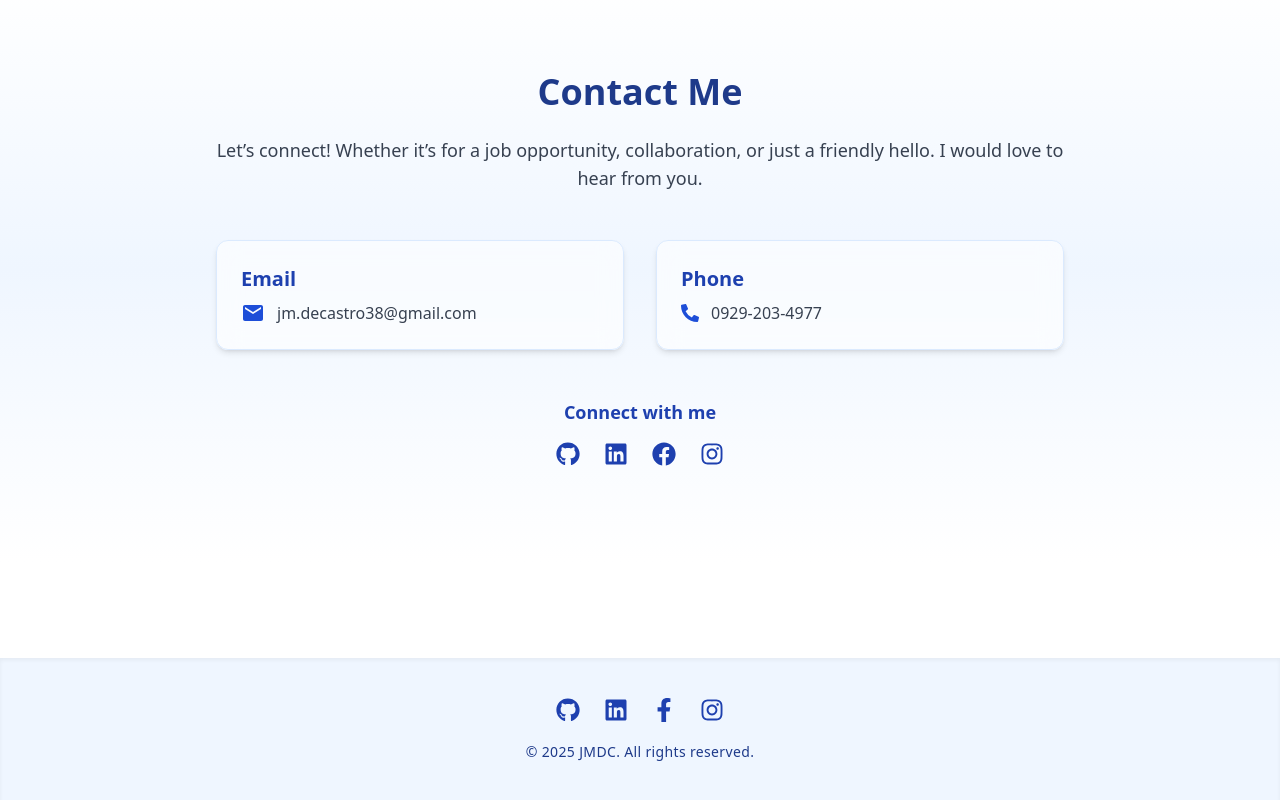
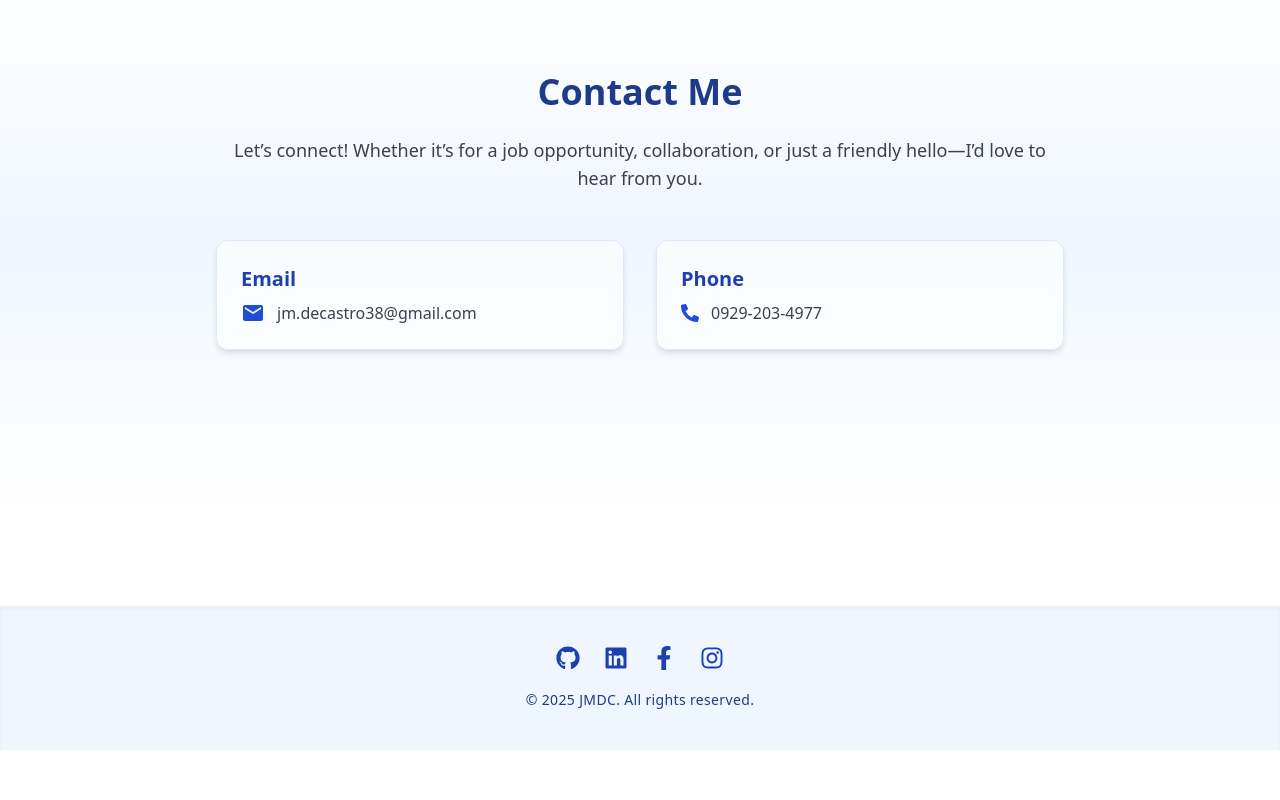
Before and after one commit to JesDC/dc-portfolio, a React (Create React App) app: page / in a window 1280 px wide. Shown: the part 4219-5019 px from the top of the page. After the commit the page ends 4969 px from the top, so only its background shows below. Built offline with nearby package versions, Linux system fonts and the light colour scheme.

Commit message:
Update Contacts.js

```diff
--- a/src/components/Contacts.js
+++ b/src/components/Contacts.js
@@ -1,11 +1,5 @@
 import React, { useEffect } from "react";
-import {
-  FaPhoneAlt,
-  FaGithub,
-  FaLinkedin,
-  FaFacebook,
-  FaInstagram,
-} from "react-icons/fa";
+import { FaPhoneAlt } from "react-icons/fa";
 import { MdEmail } from "react-icons/md";
 import AOS from "aos";
 import "aos/dist/aos.css";
@@ -35,11 +29,11 @@ const Contact = () => {
           data-aos-delay="100"
         >
           Let’s connect! Whether it’s for a job opportunity, collaboration, or
-          just a friendly hello. I would love to hear from you.
+          just a friendly hello—I’d love to hear from you.
         </p>
 
         {/* Contact Info Cards */}
-        <div className="grid grid-cols-1 sm:grid-cols-2 gap-6 sm:gap-8 mb-12 text-left">
+        <div className="grid grid-cols-1 sm:grid-cols-2 gap-6 sm:gap-8 mb-16 text-left">
           {/* Email Card */}
           <div
             className="bg-white/60 backdrop-blur-md border border-blue-100 rounded-xl p-6 shadow-md hover:shadow-xl transition duration-300"
@@ -47,8 +41,8 @@ const Contact = () => {
           >
             <h3 className="text-xl font-semibold text-blue-800 mb-2">Email</h3>
             <div className="flex items-center gap-3 text-gray-700">
-              <MdEmail className="text-2xl text-blue-700" />
-              <span>jm.decastro38@gmail.com</span>
+              <MdEmail className="text-2xl text-blue-700 hover:animate-bounce" />
+              <span className="break-words">jm.decastro38@gmail.com</span>
             </div>
           </div>
 
@@ -59,56 +53,11 @@ const Contact = () => {
           >
             <h3 className="text-xl font-semibold text-blue-800 mb-2">Phone</h3>
             <div className="flex items-center gap-3 text-gray-700">
-              <FaPhoneAlt className="text-lg text-blue-700" />
+              <FaPhoneAlt className="text-lg text-blue-700 hover:animate-bounce" />
               <a href="tel:09292034977" className="hover:underline">
                 0929-203-4977
               </a>
             </div>
-          </div>
-        </div>
-
-        {/* Social Links */}
-        <div data-aos="zoom-in">
-          <h3 className="text-lg font-semibold text-blue-800 mb-4">
-            Connect with me
-          </h3>
-          <div className="flex justify-center gap-6 text-2xl text-blue-800">
-            <a
-              href="https://github.com/JesDC"
-              target="_blank"
-              rel="noopener noreferrer"
-              aria-label="GitHub"
-              className="hover:text-blue-600 transition"
-            >
-              <FaGithub />
-            </a>
-            <a
-              href="https://www.linkedin.com/in/jestro-maverick-de-castro-1058162a3/"
-              target="_blank"
-              rel="noopener noreferrer"
-              aria-label="LinkedIn"
-              className="hover:text-blue-600 transition"
-            >
-              <FaLinkedin />
-            </a>
-            <a
-              href="https://www.facebook.com/JmDC1923/"
-              target="_blank"
-              rel="noopener noreferrer"
-              aria-label="Facebook"
-              className="hover:text-blue-600 transition"
-            >
-              <FaFacebook />
-            </a>
-            <a
-              href="https://www.instagram.com/jm_saurus/"
-              target="_blank"
-              rel="noopener noreferrer"
-              aria-label="Instagram"
-              className="hover:text-blue-600 transition"
-            >
-              <FaInstagram />
-            </a>
           </div>
         </div>
       </div>
```
